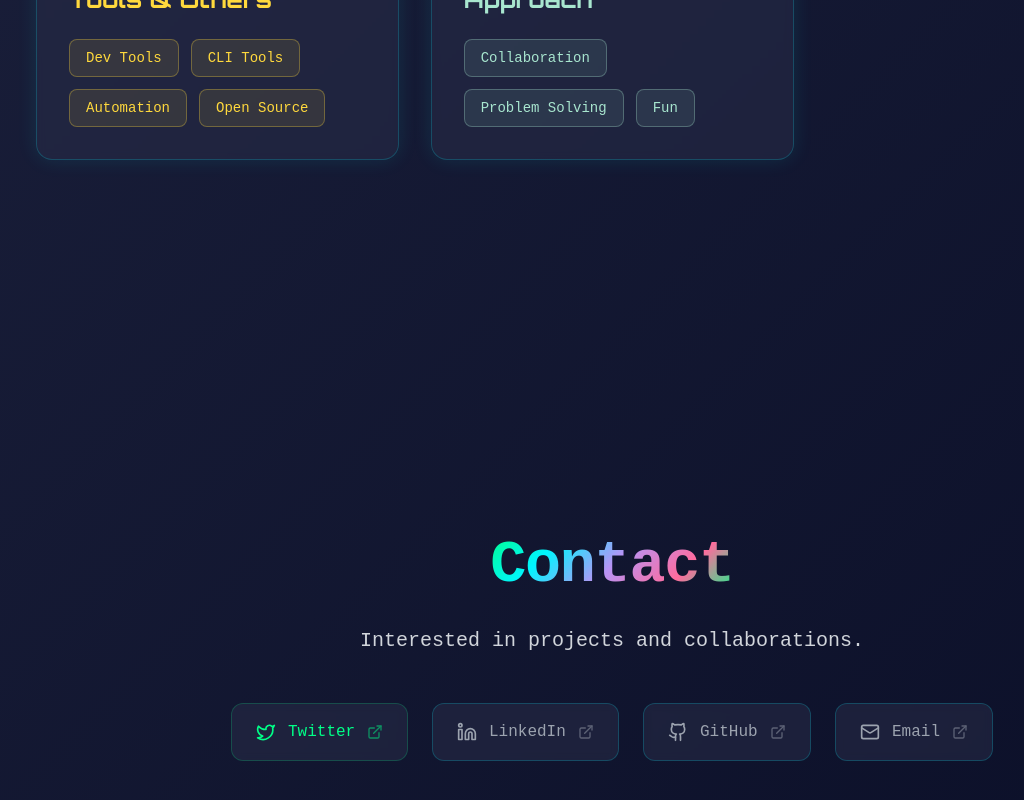
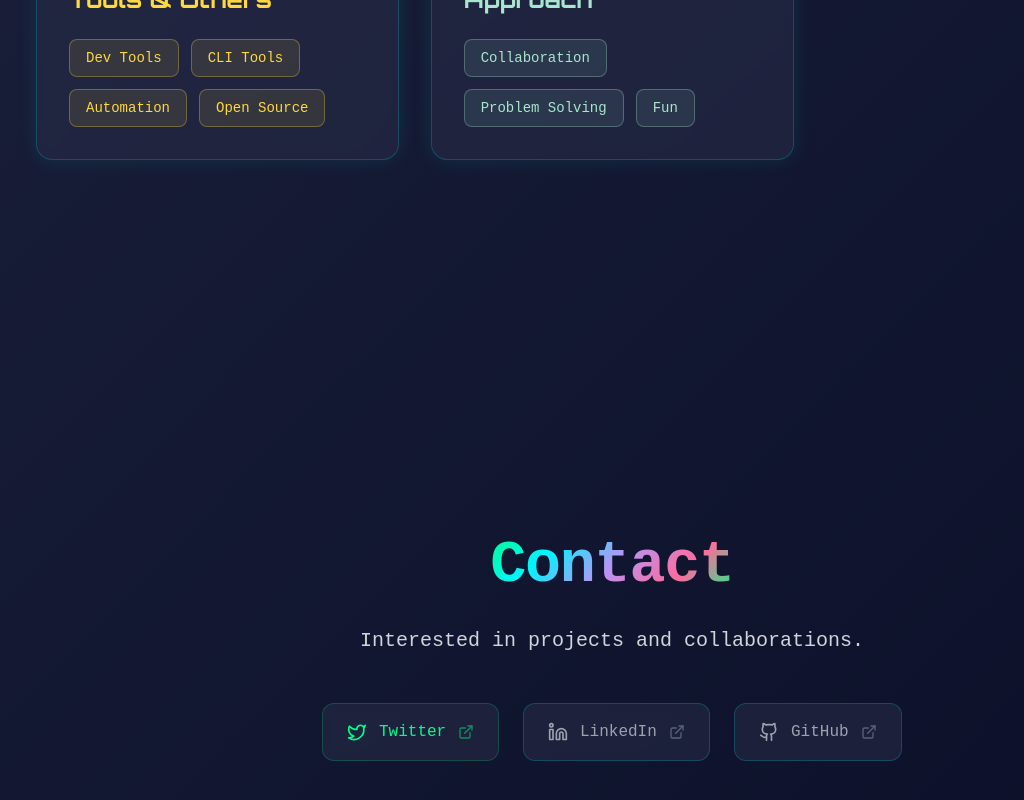
Before and after one commit to driule/driule_io, a Next.js app: page / in a window 1280 px wide. Shown: the part 2932-3732 px from the top of the page, without its empty margins (28-1052 px from the left). Built offline with nearby package versions, Linux system fonts and the light colour scheme.

Commit message:
Remove email contact from Contact section

```diff
--- a/components/Contact.tsx
+++ b/components/Contact.tsx
@@ -3,7 +3,7 @@
 import { motion } from "framer-motion";
 import { useInView } from "framer-motion";
 import { useRef } from "react";
-import { Twitter, Mail, Github, ExternalLink, Linkedin } from "lucide-react";
+import { Twitter, Github, ExternalLink, Linkedin } from "lucide-react";
 
 const socialLinks = [
   {
@@ -23,12 +23,6 @@ const socialLinks = [
     icon: Github,
     url: "https://github.com/driule",
     color: "text-gray-400 hover:text-neon-cyan",
-  },
-  {
-    name: "Email",
-    icon: Mail,
-    url: "mailto:contact@driule.io",
-    color: "text-gray-400 hover:text-neon-purple",
   },
 ];
 
```
